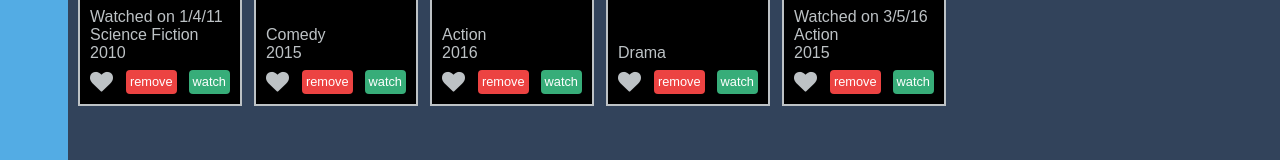
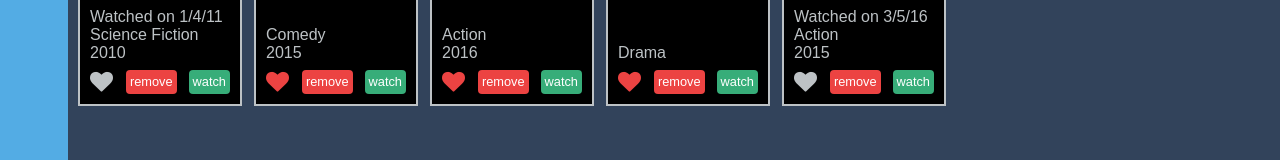
Before and after one commit to PrajapatiKundan/media-tracker-app, an Angular app: page /all in a window 1280 px wide. Shown: the part 249-409 px from the top of the page. Built offline with nearby package versions, Linux system fonts and the light colour scheme.

Commit message:
feat: Add diretive to change tool tip based on favorite item

```diff
--- a/src/app/components/media-item/media-item.component.css
+++ b/src/app/components/media-item/media-item.component.css
@@ -39,14 +39,14 @@ h2 {
   font-size: 23px;
 }
 .favorite.is-favorite {
-  fill: #37ad79;
+  color: #ec4342;
 }
-.favorite.is-favorite-hovering {
+/* .favorite.is-favorite-hovering {
   fill: #45bf94;
 }
 .favorite.is-favorite.is-favorite-hovering {
   fill: #ec4342;
-}
+} */
 .delete {
   display: block;
   background-color: #ec4342;
--- a/src/app/components/media-item/media-item.component.html
+++ b/src/app/components/media-item/media-item.component.html
@@ -15,7 +15,11 @@
       d="M12 9.229c.234-1.12 1.547-6.229 5.382-6.229 2.22 0 4.618 1.551 4.618 5.003 0 3.907-3.627 8.47-10 12.629-6.373-4.159-10-8.722-10-12.629 0-3.484 2.369-5.005 4.577-5.005 3.923 0 5.145 5.126 5.423 6.231zm-12-1.226c0 4.068 3.06 9.481 12 14.997 8.94-5.516 12-10.929 12-14.997 0-7.962-9.648-9.028-12-3.737-2.338-5.262-12-4.27-12 3.737z"
     />
   </svg> -->
-  <i class="fa fa-heart favorite"></i>
+  <i
+    class="fa fa-heart favorite"
+    [mwFavorite]="mediaItem.isFavorite"
+    [class.is-favorite]="mediaItem.isFavorite"
+  ></i>
   <a class="delete" (click)="onDelete()"> remove </a>
   <a class="details"> watch </a>
 </div>
--- a/src/app/directives/favorite.directive.ts
+++ b/src/app/directives/favorite.directive.ts
@@ -1,11 +1,26 @@
-import { Directive, ElementRef } from '@angular/core';
+import {
+  Directive,
+  ElementRef,
+  HostBinding,
+  HostListener,
+  Input,
+} from '@angular/core';
 
 @Directive({
   selector: '[mwFavorite]',
 })
 export class FavoriteDirective {
-  constructor(private elementRef: ElementRef) {
-    console.log(elementRef);
-    this.elementRef.nativeElement.style.backgroundColor = 'yellow';
+  @Input('mwFavorite')
+  isFavorite!: boolean;
+
+  @HostBinding('title')
+  title: string = '';
+
+  @HostListener('mouseenter') onMouseEnter() {
+    if (this.isFavorite) {
+      this.title = 'Remove from favorite';
+    } else {
+      this.title = 'Add to favorite';
+    }
   }
 }
--- a/src/app/services/media-item.service.ts
+++ b/src/app/services/media-item.service.ts
@@ -31,7 +31,7 @@ export class MediaItemService {
       category: 'Action',
       year: 2016,
       watchedOn: null,
-      isFavorite: false,
+      isFavorite: true,
     },
     {
       id: 4,
```
